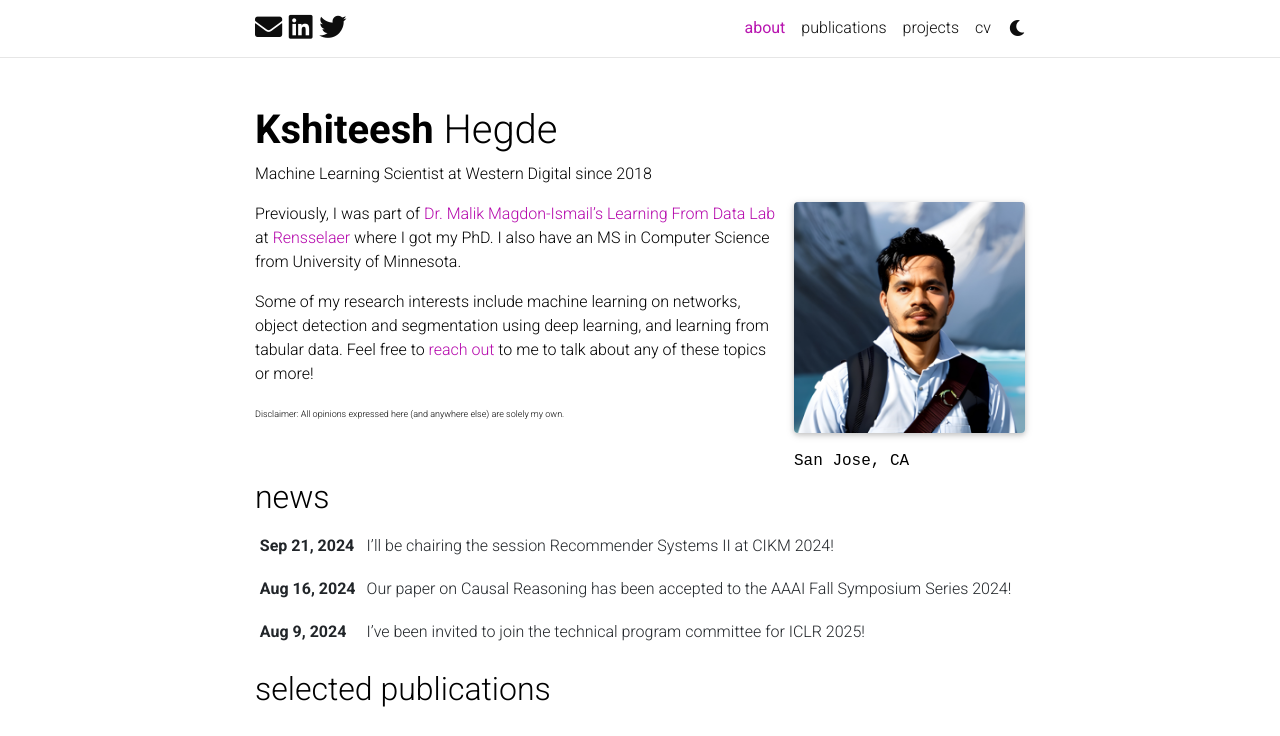
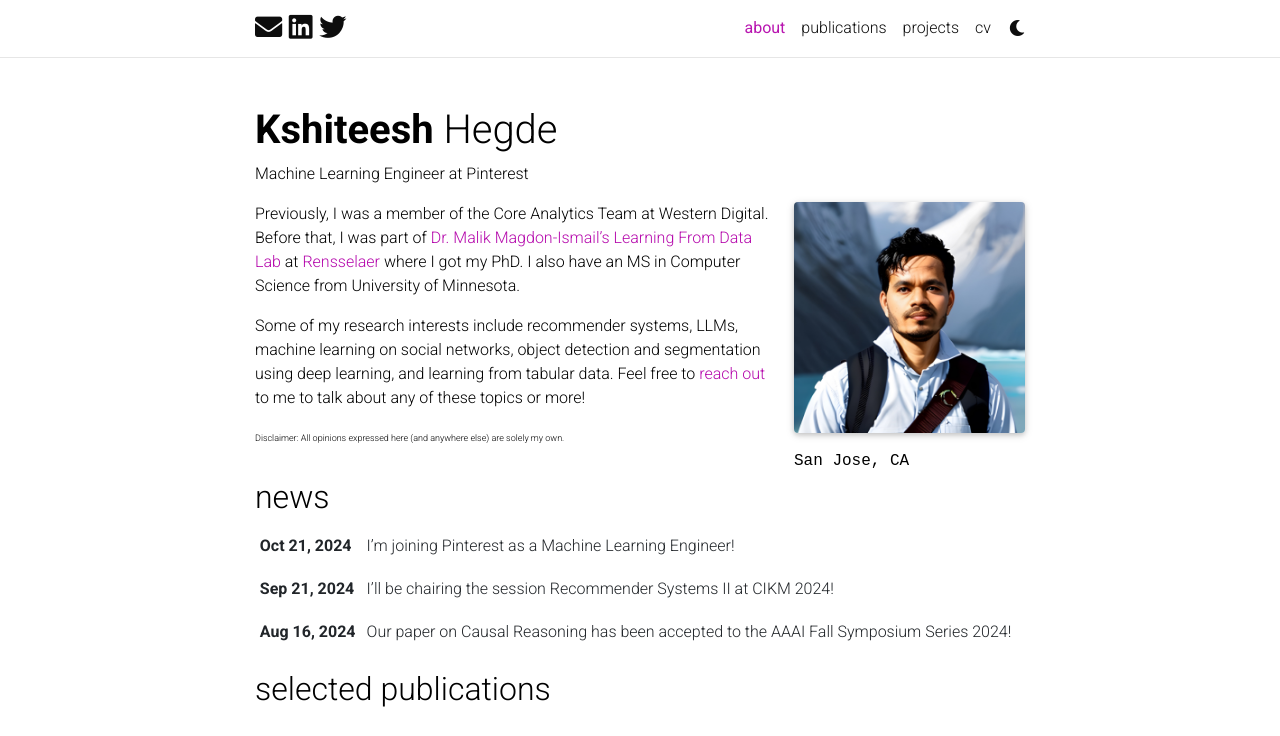
Before and after one commit to kshiteesh/kshiteesh.github.io, a Jekyll site: the page built from _pages/about.md, in a window 1280 px wide and 991 px high, cut to the strip 0-736 px from the top of the window. Built offline with Jekyll 4.4.1, drawn with Linux system fonts in a browser that asks for light colours; full-size pictures stand in for the smaller copies a plugin makes; comment, search, counter and statistics services are not loaded; a style sheet for code colours, icons or effects is not loaded.

Commit message:
updated info about new job and causal paper

```diff
--- a/_pages/about.md
+++ b/_pages/about.md
@@ -2,7 +2,7 @@
 layout: about
 title: about
 permalink: /
-subtitle: Machine Learning Scientist at Western Digital since 2018
+subtitle: Machine Learning Engineer at Pinterest
 
 profile:
   align: right
@@ -17,8 +17,8 @@
 social: false  # includes social icons at the bottom of the page
 ---
 
-Previously, I was part of [Dr. Malik Magdon-Ismail's](http://www.cs.rpi.edu/~magdon) [Learning From Data Lab](http://www.cs.rpi.edu/~magdon/LFDlabpublic.html/index.html) at [Rensselaer](https://science.rpi.edu/computer-science) where I got my PhD. I also have an MS in Computer Science from University of Minnesota.
+Previously, I was a member of the Core Analytics Team at Western Digital. Before that, I was part of [Dr. Malik Magdon-Ismail's](http://www.cs.rpi.edu/~magdon) [Learning From Data Lab](http://www.cs.rpi.edu/~magdon/LFDlabpublic.html/index.html) at [Rensselaer](https://science.rpi.edu/computer-science) where I got my PhD. I also have an MS in Computer Science from University of Minnesota.
 
-Some of my research interests include machine learning on networks, object detection and segmentation using deep learning, and learning from tabular data. Feel free to [reach out](https://topmate.io/hegde) to me to talk about any of these topics or more!
+Some of my research interests include recommender systems, LLMs, machine learning on social networks, object detection and segmentation using deep learning, and learning from tabular data. Feel free to [reach out](https://topmate.io/hegde) to me to talk about any of these topics or more!
 
 <sub><sup>Disclaimer: All opinions expressed here (and anywhere else) are solely my own.</sup></sub>
```
Also changed, not shown: _bibliography/papers.bib (+9 -7 lines), _news/announcement_25.md (added, +8 -0 lines), _projects/causal.md (added, +24 -0 lines), 2 other files.
